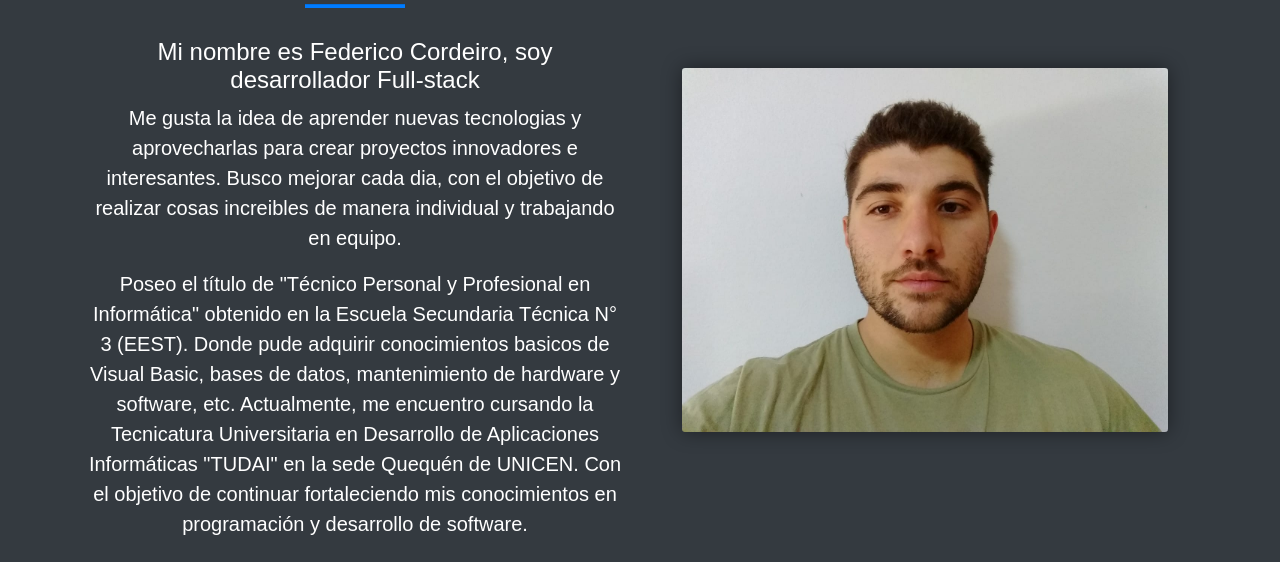
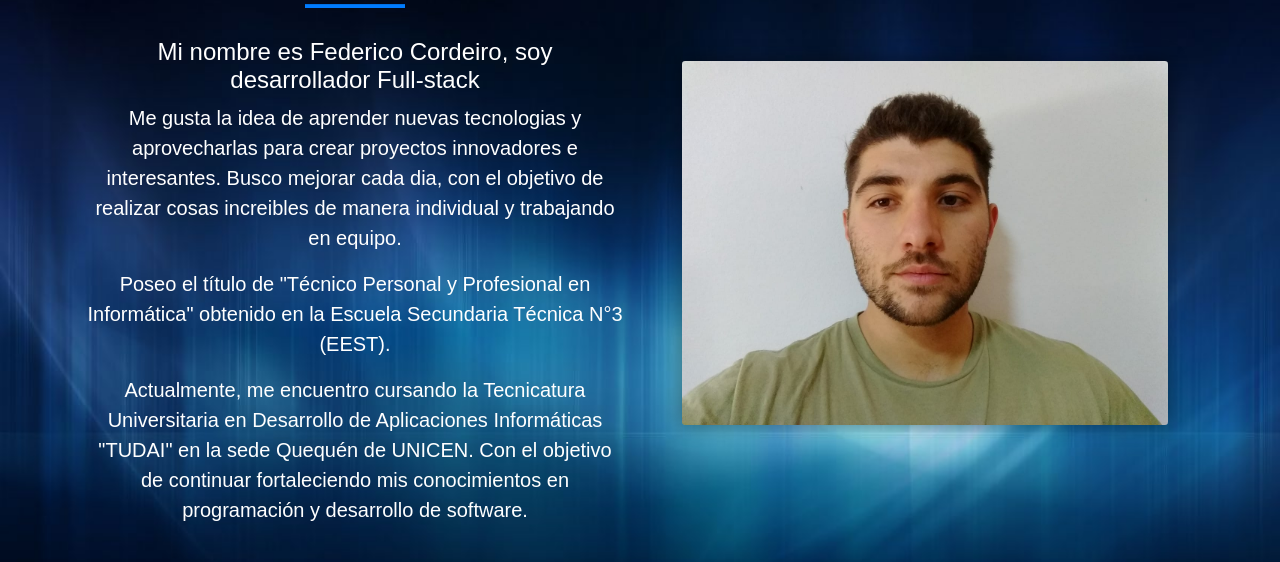
Before and after one commit to FedeCordeiro/FedeCordeiro.github.io, a plain HTML site: page index.html in a window 1280 px wide. Shown: the part 618-1180 px from the top of the page. Drawn offline with nearby package versions, Linux system fonts and the light colour scheme.

Commit message:
Nuevo commit - Fondo section y mas

```diff
--- a/css/styles.css
+++ b/css/styles.css
@@ -57,6 +57,12 @@ section {
 
 /* Seccion Sobre Mi */
 
+#sobre-mi {
+    background-image: url('imagenes/fondo.png');
+    background-size: cover; /* Ajusta el tamaño de la imagen para que cubra todo el elemento */
+    background-repeat: no-repeat; /* Evita que la imagen se repita */
+}
+
 /* Estilos para la imagen de perfil */
 .profile-image {
     max-width: 90%;
@@ -114,6 +120,7 @@ section {
     height: 200px; /* Altura fija para todas las imágenes de proyectos */
     margin-bottom: 20px;
     transition: transform 0.3s;
+    margin: 40px;
 }
 
 .project-image {
@@ -164,6 +171,10 @@ section {
 
 /*Footer*/
 
+footer {
+    background-color: #00000060;
+}
+
 /* Estilos para los íconos de redes sociales en el footer */
 .social-icon {
     width: 40px;
--- a/index.html
+++ b/index.html
@@ -71,7 +71,7 @@
       </div>
     </section>
 
-    <section id="sobre-mi" class="py-5 text-center text-white bg-dark">
+    <section id="sobre-mi" class="py-5 text-center text-white">
       <div class="container">
         <div class="row align-items-center">
           <div class="col-md-6">
@@ -88,9 +88,10 @@
             </p>
             <p class="lead">
               Poseo el título de "Técnico Personal y Profesional en Informática"
-              obtenido en la Escuela Secundaria Técnica N° 3 (EEST). Donde pude
-              adquirir conocimientos basicos de Visual Basic, bases de datos,
-              mantenimiento de hardware y software, etc. Actualmente, me
+              obtenido en la Escuela Secundaria Técnica N°3 (EEST).
+            </p>
+
+            <p class = "lead">Actualmente, me
               encuentro cursando la Tecnicatura Universitaria en Desarrollo de
               Aplicaciones Informáticas "TUDAI" en la sede Quequén de UNICEN.
               Con el objetivo de continuar fortaleciendo mis conocimientos en
@@ -175,7 +176,7 @@
       <hr class="section-divider" />
 
       <div class="row justify-content-center text-center"> <!-- Modificamos esta línea -->
-        <div class="col-md-4">
+        <div class="col-md-4 mx-auto">
           <div class="project-item">
             <a href="https://github.com/FedeCordeiro/Airline-WEB2" target="_blank">
               <img
@@ -189,7 +190,7 @@
             </a>
           </div>
         </div>
-        <div class="col-md-4">
+        <div class="col-md-4 mx-auto">
           <div class="project-item">
             <a href="https://github.com/FedeCordeiro/AirlineAPI-WEB2" target="_blank">
               <img
```
Also changed, not shown: css/imagenes/fondo.png (added).
